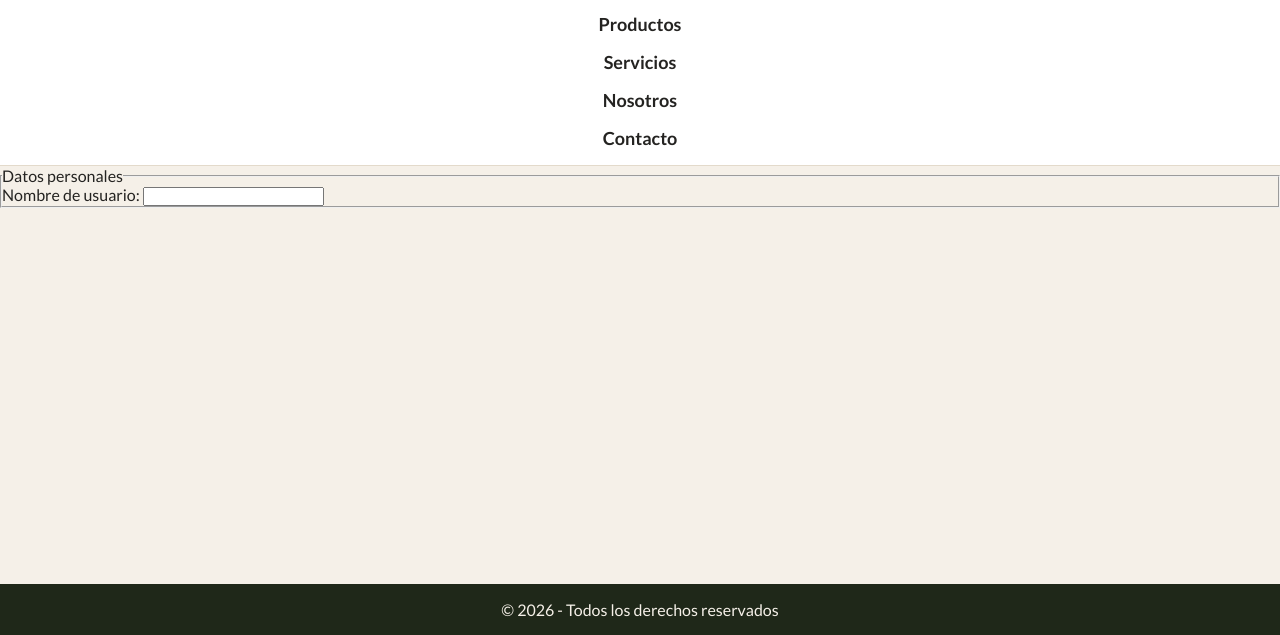
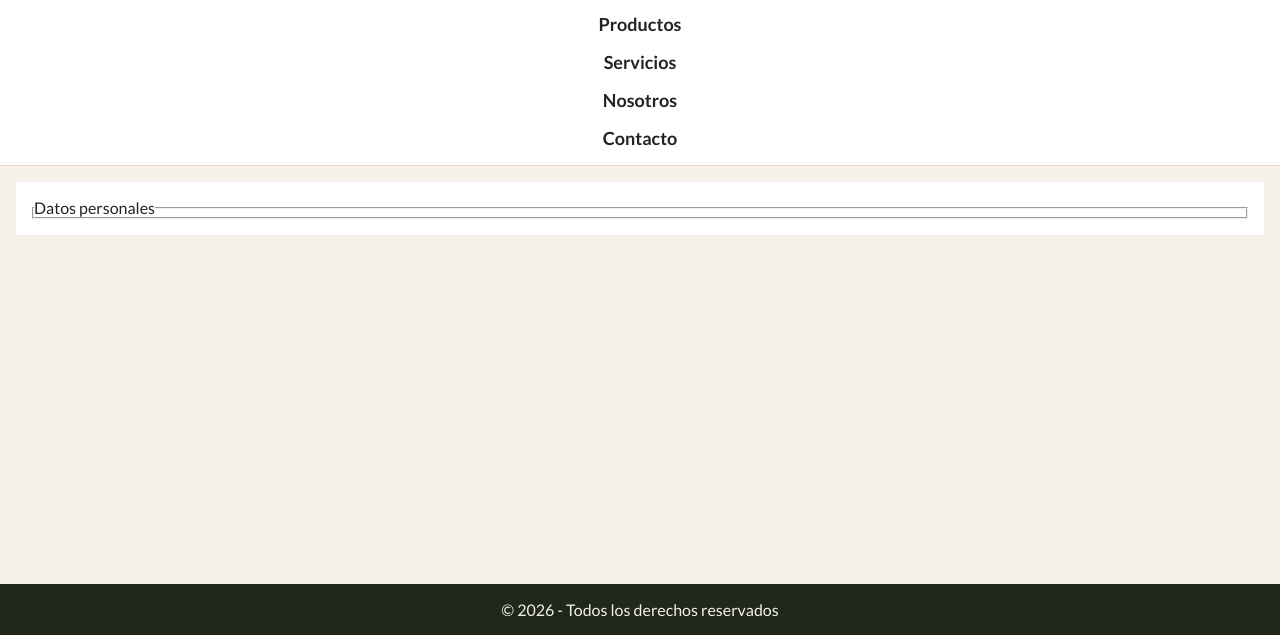
Before and after one commit to ErickLondono/proyecto-web-carpinteria, a plain HTML site: page contacto.html in a window 1280 px wide. Shown: the part 165-800 px from the top of the page. Drawn offline with Linux system fonts and the light colour scheme.

Commit message:
Se inicio el formulario de la página de contactos

```diff
--- a/contacto.html
+++ b/contacto.html
@@ -40,10 +40,14 @@
     </header>
     <main class="main">
       <form class="formNegocio" id="formNegocio">
+
         <fieldset>
+
           <legend>Datos personales</legend>
-            <label for="nombre">Nombre de usuario:</label>
-            <input type="text">
+
+
+
+
         </fieldset>
 
       </form>
--- a/css/pages/contacto.css
+++ b/css/pages/contacto.css
@@ -0,0 +1,5 @@
+form{
+  background-color: var(--color-surface);
+  padding: var(--spacing-md);
+  margin: var(--spacing-md);
+}
```
